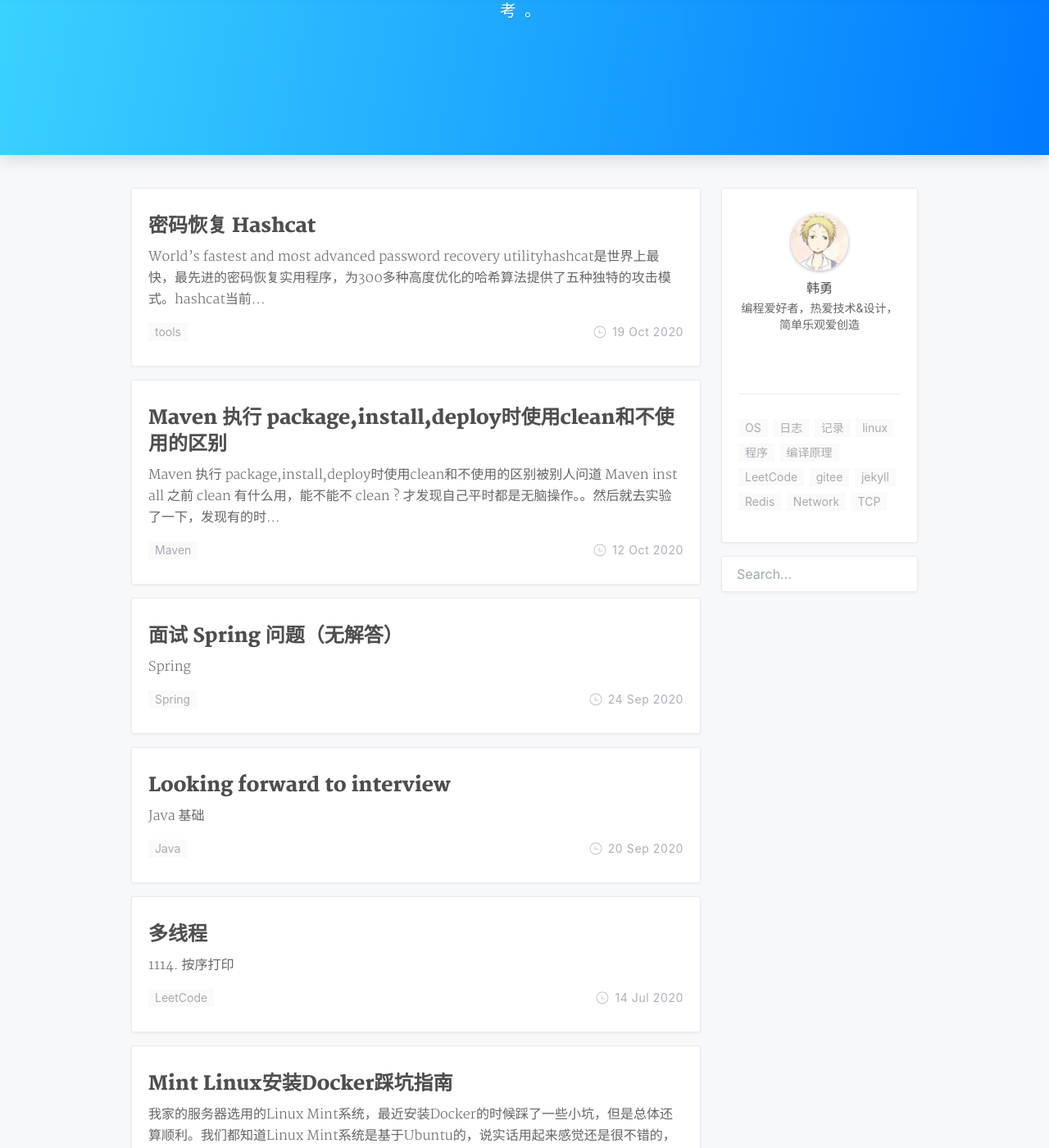
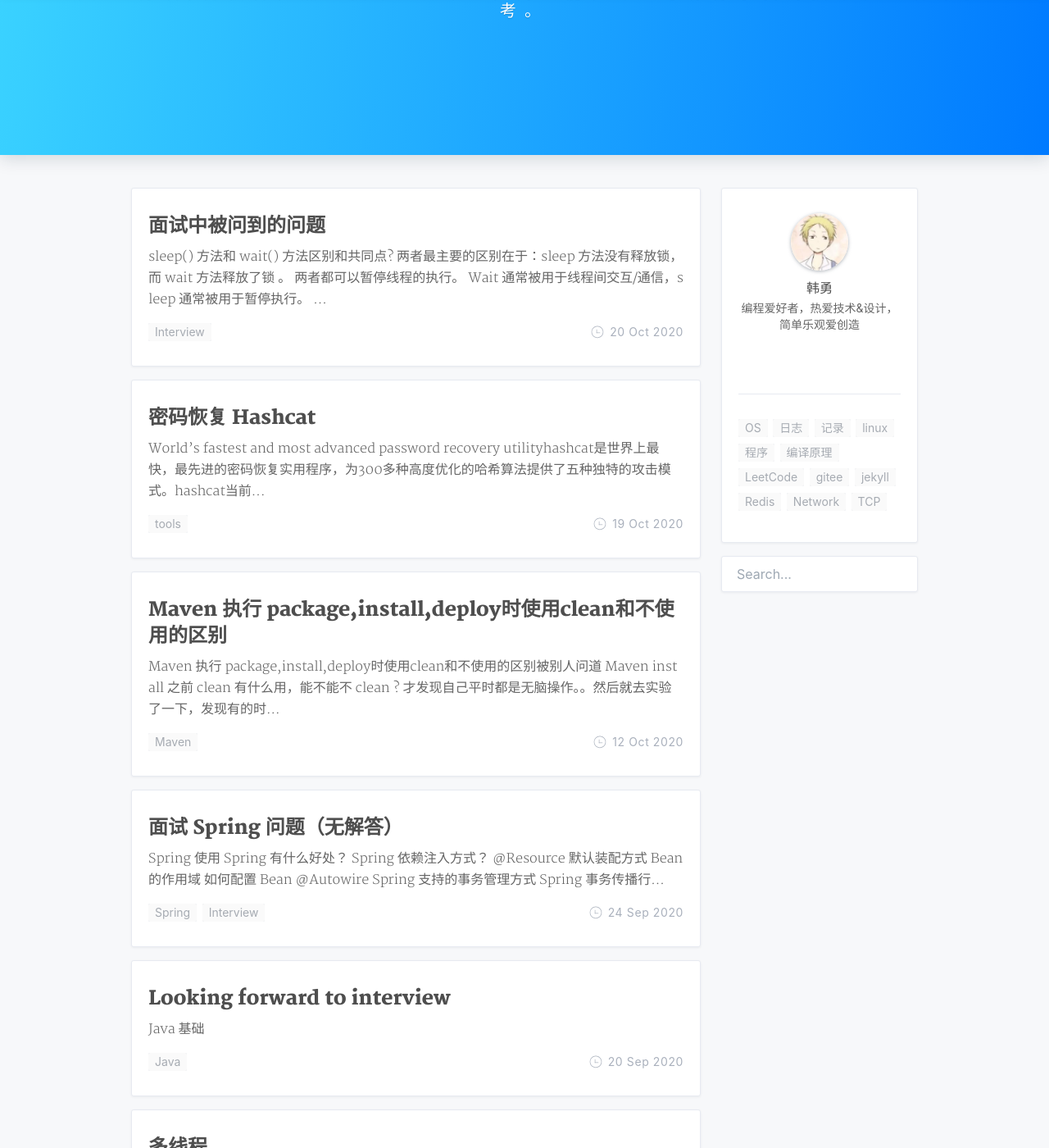
Before and after one commit to han199901/myGitPersonalBlog, a Jekyll site: the page built from index.html, in a window 1280 px wide and 1400 px high, scrolled down 271 px. Shown: the whole window at 82% size. Built offline with Jekyll 4.4.1, drawn with Linux system fonts in a browser that asks for light colours; nearby versions of some CDN libraries; the list of posts is cut into pages by our own code; a style sheet for code colours, icons or effects is not loaded; some of the changed text lies outside the part shown.

Commit message:
2020-10-20-questions

```diff
--- /dev/null
+++ b/_posts/2020-10-20-question-during-the-interview.md
@@ -0,0 +1,26 @@
+---
+layout: post
+title: 面试中被问到的问题
+date: 2020-10-20
+categories: 技术
+tags: Interview
+---
+
+### sleep() 方法和 wait() 方法区别和共同点?
+
+- 两者最主要的区别在于：**sleep 方法没有释放锁，而 wait 方法释放了锁** 。
+- 两者都可以暂停线程的执行。
+- Wait 通常被用于线程间交互/通信，sleep 通常被用于暂停执行。
+- wait() 方法被调用后，线程不会自动苏醒，需要别的线程调用同一个对象上的 notify() 或者 notifyAll() 方法。sleep() 方法执行完成后，线程会自动苏醒。或者可以使用 **wait(long timeout)**超时后线程会自动苏醒。
+
+### ConcurrentHashMap
+
+#### Version 1.7
+
+ConcurrnetHashMap 由很多个 Segment 组合，而每一个 Segment 是一个类似于 HashMap 的结构，所以每一个 HashMap 的内部可以进行扩容。但是 Segment 的个数一旦**初始化就不能改变**，默认 Segment 的个数是 16 个，你也可以认为 ConcurrentHashMap 默认支持最多 16 个线程并发。
+
+ConcurrentHashMap是由Segment数组结构和HashEntry数组结构组成。Segment是一种可重入锁ReentrantLock，在ConcurrentHashMap里扮演锁的角色，HashEntry则用于存储键值对数据。一个ConcurrentHashMap里包含一个Segment数组，Segment的结构和HashMap类似，是一种数组和链表结构， 一个Segment里包含一个HashEntry数组，每个HashEntry是一个链表结构的元素， 每个Segment守护者一个HashEntry数组里的元素,当对HashEntry数组的数据进行修改时，必须首先获得它对应的Segment锁。
+
+**Version 1.8**
+
+Java8 的 ConcurrentHashMap 相对于 Java7 来说变化比较大，不再是之前的 **Segment 数组 + HashEntry 数组 + 链表**，而是 **Node 数组 + 链表 / 红黑树**。当冲突链表达到一定长度时，链表会转换成红黑树。利用CAS+Synchronized来保证并发更新的安全。
--- a/_posts/2020-9-24-Spring.md
+++ b/_posts/2020-9-24-Spring.md
@@ -3,7 +3,7 @@
 title: 面试 Spring 问题（无解答）
 date: 2020-09-24
 categories: 技术
-tags: Spring
+tags: Spring Interview
 ---
 
 ## Spring
```
